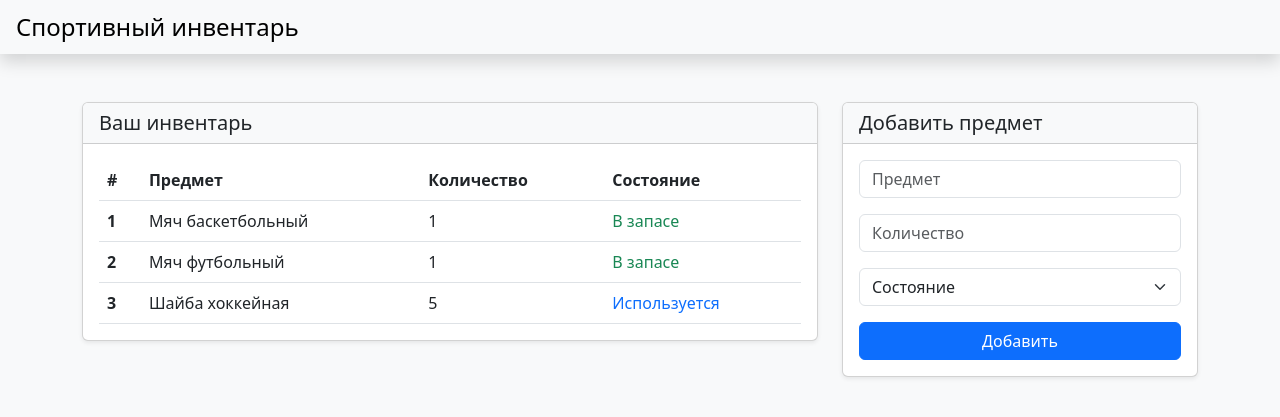
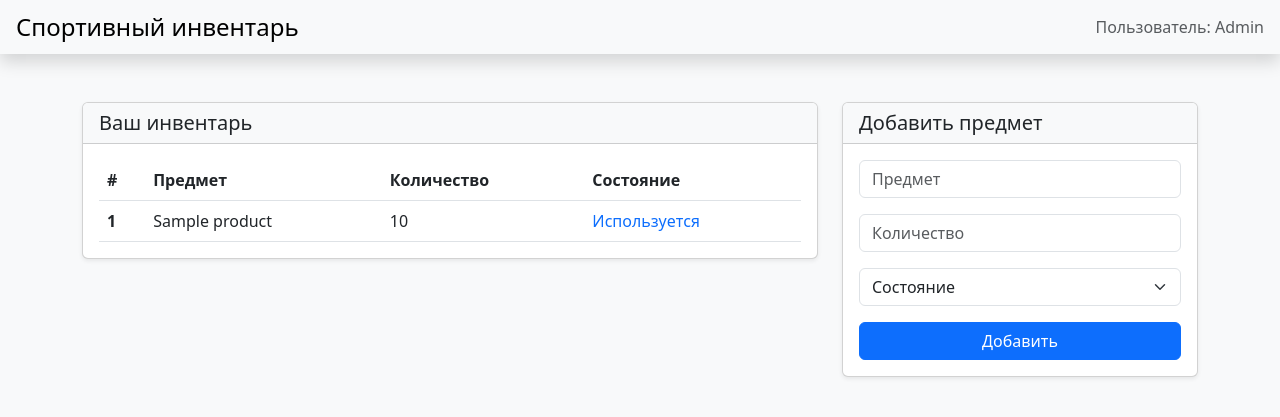
Before and after one commit to BetterLuckNextLife/sportinventory, a Django app: page /inventory/ in a window 1280 px wide. Shown: the top 417 px of the page. Run offline with Django 5.2, Linux system fonts and the light colour scheme; a user stored in the database is signed in; tables that the repository leaves empty hold one stand-in row (values such as "Sample post"); some libraries are stand-ins or nearby versions.

Commit message:
Отображение элементов на странице инвентаря

```diff
--- a/manager/models.py
+++ b/manager/models.py
@@ -19,10 +19,11 @@ class Product(models.Model):
         ('inactive', 'В запасе'),
         ('broken', 'Сломан'),
     ]
-    id = models.AutoField(primary_key=True)
+
     name = models.CharField(max_length=256)
-    owner = models.ForeignKey(User, on_delete=models.SET_NULL, related_name='products', blank=True, null=True)
+    quantity = models.PositiveIntegerField(default=1)
     state = models.CharField(max_length=20, choices=STATE_CHOICES, default='inactive')
+    owner = models.ForeignKey(User, on_delete=models.CASCADE, related_name='products')
 
     def __str__(self):
-        return f"{self.name} ({self.get_state_display()})"
+        return f"{self.name} x{self.quantity} ({self.get_state_display()})"
--- a/manager/templates/inventory.html
+++ b/manager/templates/inventory.html
@@ -1,5 +1,4 @@
 {% load static %}
-
 <!DOCTYPE html>
 
 <html lang="ru">
@@ -16,6 +15,7 @@
         <nav class="navbar navbar-expand-lg shadow p-1">
             <div class="container-fluid">
                 <a class="navbar-brand fs-4" href="#">Спортивный инвентарь</a>
+                <span class="text-muted">Пользователь: {{ user.username }}</span>
             </div>
         </nav>
 
@@ -39,24 +39,26 @@
                                     </tr>
                                 </thead>
                                 <tbody>
+                                    {% for product in products %}
                                     <tr>
-                                        <th scope="row">1</th>
-                                        <td>Мяч баскетбольный</td>
-                                        <td>1</td>
-                                        <td><span class="text-success">В запасе</span></td>
+                                        <th scope="row">{{ forloop.counter }}</th>
+                                        <td>{{ product.name }}</td>
+                                        <td>{{ product.quantity|default:"1" }}</td>
+                                        <td>
+                                            {% if product.state == 'active' %}
+                                                <span class="text-primary">Используется</span>
+                                            {% elif product.state == 'inactive' %}
+                                                <span class="text-success">В запасе</span>
+                                            {% elif product.state == 'broken' %}
+                                                <span class="text-danger">Сломан</span>
+                                            {% endif %}
+                                        </td>
                                     </tr>
+                                    {% empty %}
                                     <tr>
-                                        <th scope="row">2</th>
-                                        <td>Мяч футбольный</td>
-                                        <td>1</td>
-                                        <td><span class="text-success">В запасе</span></td>
+                                        <td colspan="4" class="text-center">У вас пока нет инвентаря.</td>
                                     </tr>
-                                    <tr>
-                                        <th scope="row">3</th>
-                                        <td>Шайба хоккейная</td>
-                                        <td>5</td>
-                                        <td><span class="text-primary">Используется</span></td>
-                                    </tr>
+                                    {% endfor %}
                                 </tbody>
                             </table>
                         </div>
@@ -70,22 +72,23 @@
                             <h5 class="mb-0">Добавить предмет</h5>
                         </div>
                         <div class="card-body">
-                            <form method="post">
+                            <form method="post" action="{% url 'inventory' %}">
+                                {% csrf_token %}
                                 <!-- Поле [Предмет] -->
                                 <div class="mb-3">
-                                    <input type="text" class="form-control" id="itemName" placeholder="Предмет" required>
+                                    <input type="text" class="form-control" name="name" placeholder="Предмет" required>
                                 </div>
                                 <!-- Поле [Количество] -->
                                 <div class="mb-3">
-                                    <input type="number" class="form-control" id="itemQuantity" placeholder="Количество" required>
+                                    <input type="number" class="form-control" name="quantity" placeholder="Количество" required>
                                 </div>
                                 <!-- Поле [Состояние] -->
                                 <div class="mb-3">
-                                    <select class="form-select" id="itemStatus" required>
-                                        <option selected disabled>Cостояние</option>
-                                        <option class="text-success" value="В запасе">В запасе</option>
-                                        <option class="text-primary" value="Используется">Используется</option>
-                                        <option class="text-danger" value="Сломан">Сломан</option>
+                                    <select class="form-select" name="state" required>
+                                        <option selected disabled>Состояние</option>
+                                        <option value="inactive">В запасе</option>
+                                        <option value="active">Используется</option>
+                                        <option value="broken">Сломан</option>
                                     </select>
                                 </div>
                                 <!-- Кнопка [Добавить] -->
--- a/manager/views.py
+++ b/manager/views.py
@@ -27,5 +27,31 @@ def register(request):
 
 @login_required
 def inventory(request):
-    products = Product.objects.all()
+    if request.method == "POST":
+        name = request.POST.get('name')
+        quantity = int(request.POST.get('quantity', 1))
+        state = request.POST.get('state', 'inactive')
+
+        # Проверяем, есть ли такой же продукт с таким же состоянием
+        existing_product = Product.objects.filter(
+            name=name, state=state, owner=request.user
+        ).first()
+
+        if existing_product:
+            # Если продукт уже существует, увеличиваем количество
+            existing_product.quantity += quantity
+            existing_product.save()
+        else:
+            # Иначе создаём новый продукт
+            Product.objects.create(
+                name=name,
+                quantity=quantity,
+                state=state,
+                owner=request.user
+            )
+
+        return redirect('inventory')
+
+    # Получаем все продукты текущего пользователя
+    products = Product.objects.filter(owner=request.user)
     return render(request, 'inventory.html', {'products': products})
```
Also changed, not shown: db.sqlite3, manager/migrations/0006_product_quantity_alter_product_id_and_more.py (added).
